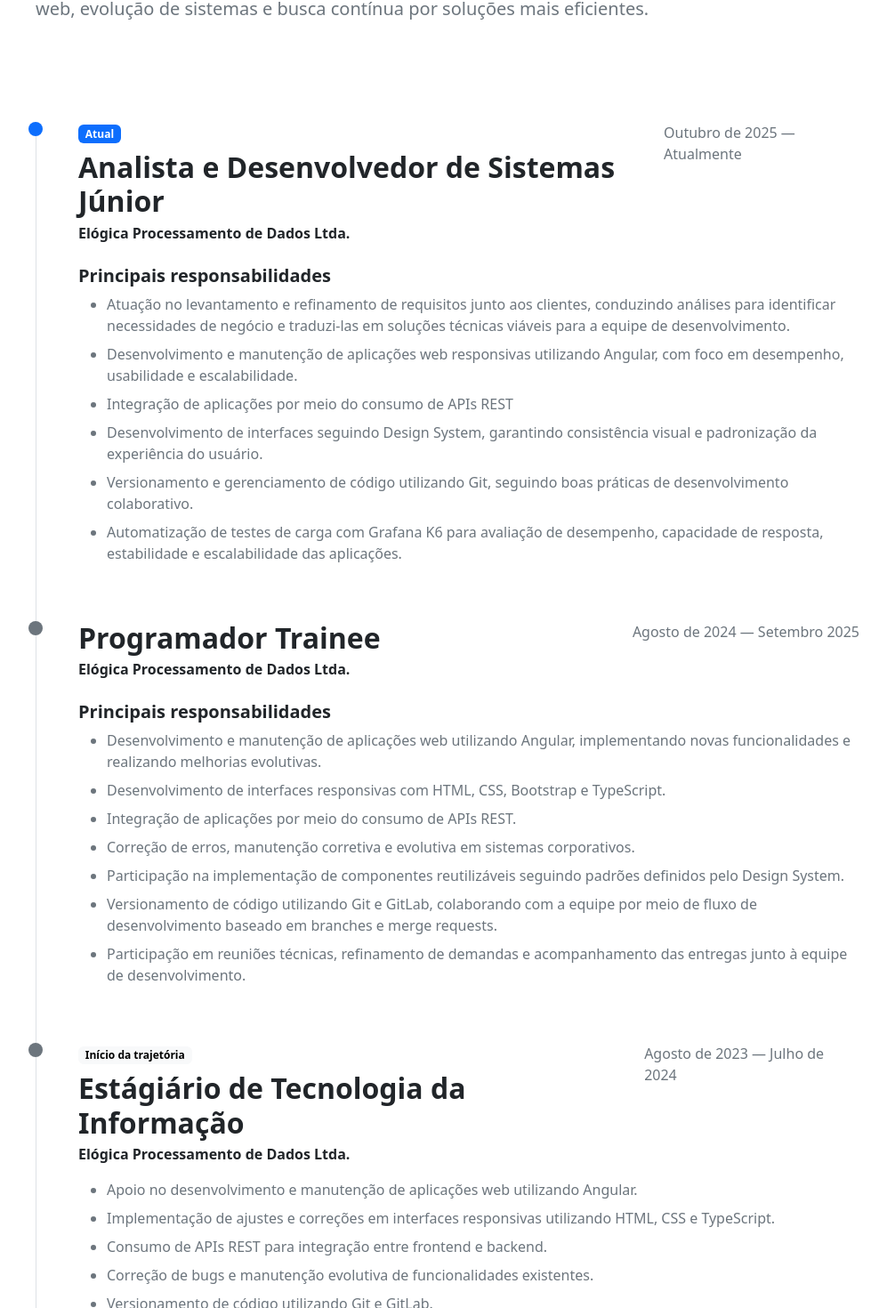
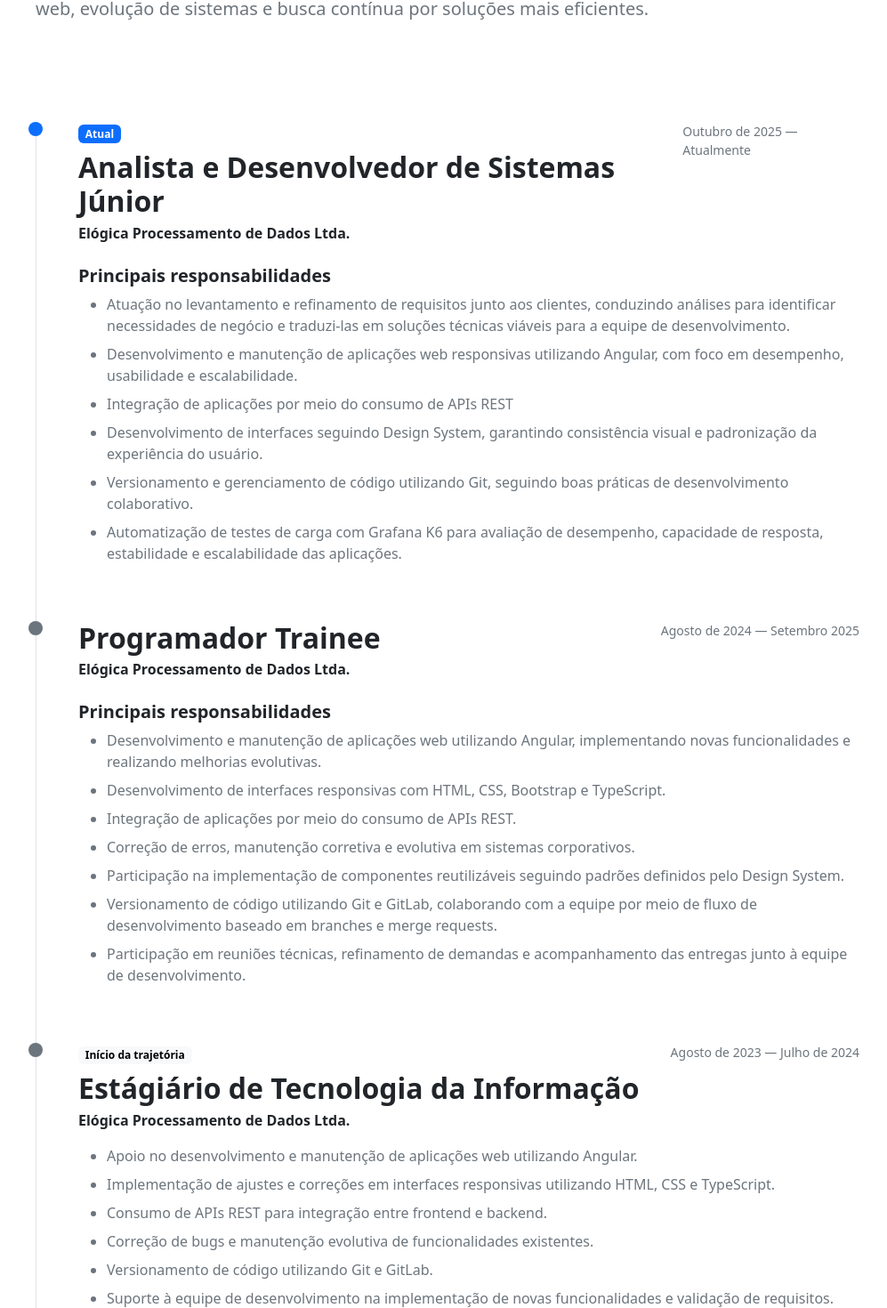
Before and after one commit to ronaldosabino/professional-portfolio, an Angular app: page /experiences in a window 1280 px wide. Shown: the part 437-1907 px from the top of the page at 89% size, without its empty margins (42-1039 px from the left). Built offline with nearby package versions, Linux system fonts and the light colour scheme.

Commit message:
feat: update education and experiences sections for improved text styling

```diff
--- a/src/app/features/education/education.html
+++ b/src/app/features/education/education.html
@@ -65,7 +65,7 @@
                         </div>
 
 
-                        <span class="text-secondary">
+                        <span class="text-secondary small">
                             Agosto de 2026 — Atualmente
                         </span>
 
@@ -146,7 +146,7 @@
                         </div>
 
 
-                        <span class="text-secondary">
+                        <span class="text-secondary small">
                             Março de 2025 — Dezembro de 2025
                         </span>
 
@@ -233,7 +233,7 @@
                         </div>
 
 
-                        <span class="text-secondary">
+                        <span class="text-secondary small">
                             Março de 2022 — Junho de 2024
                         </span>
 
--- a/src/app/features/experiences/experiences.html
+++ b/src/app/features/experiences/experiences.html
@@ -66,7 +66,7 @@
                         </div>
 
 
-                        <span class="text-secondary">
+                        <span class="text-secondary small">
                             Outubro de 2025 — Atualmente
                         </span>
 
@@ -127,7 +127,7 @@
                         </div>
 
 
-                        <span class="text-secondary">
+                        <span class="text-secondary small">
                             Agosto de 2024 — Setembro 2025
                         </span>
 
@@ -198,7 +198,7 @@
                         </div>
 
 
-                        <span class="text-secondary">
+                        <span class="text-secondary small">
                             Agosto de 2023 — Julho de 2024
                         </span>
 
```
